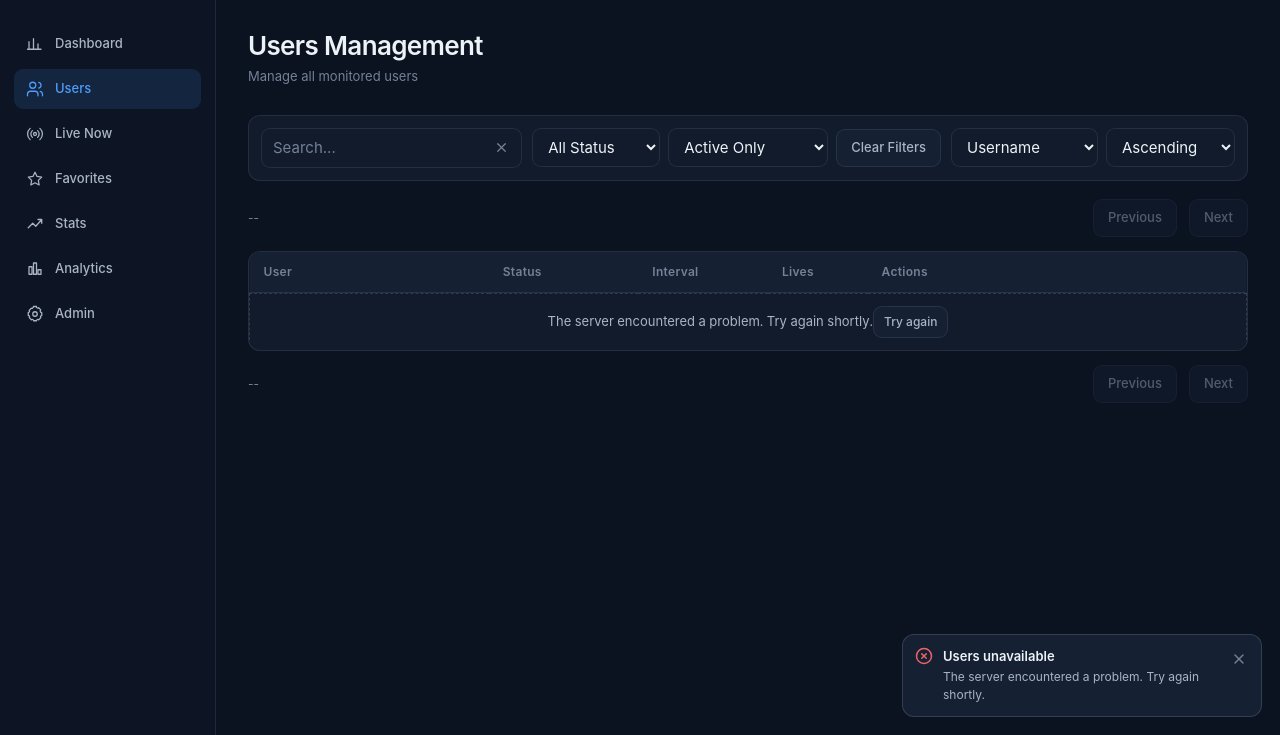
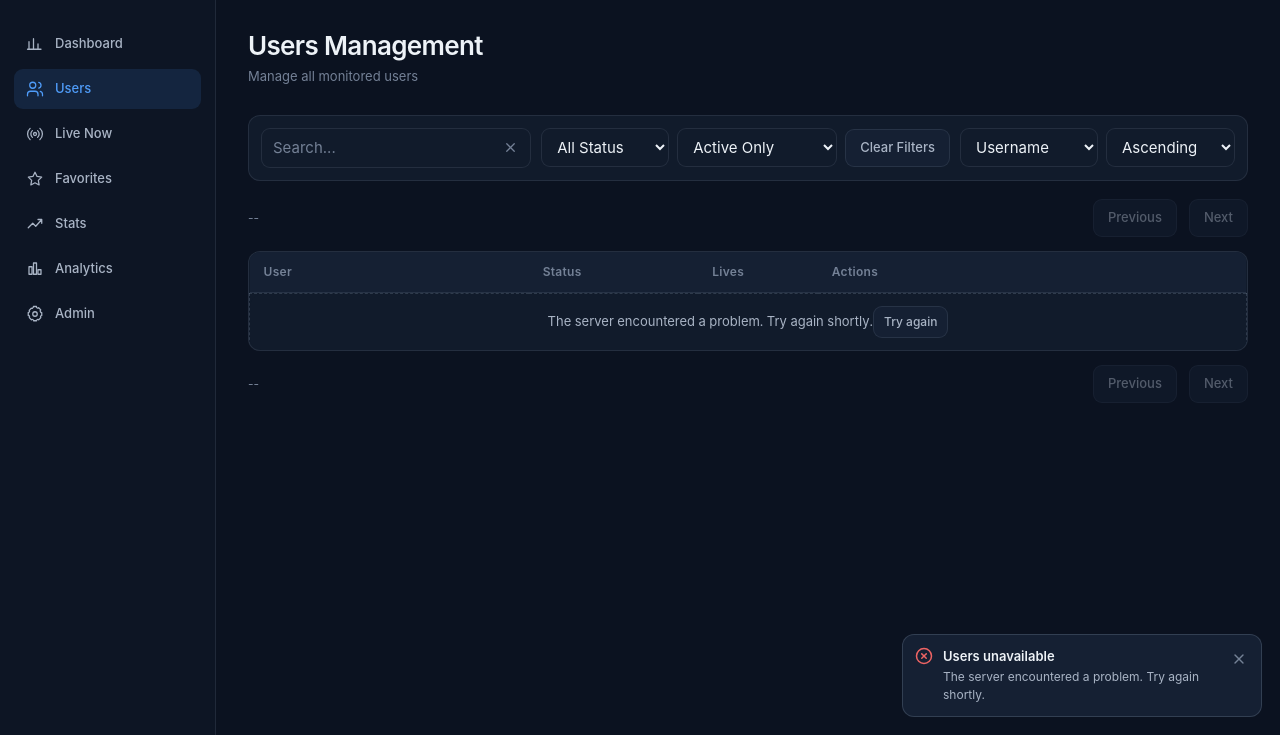
Before and after one commit to hipotures/tklivetracker, a Flask app: page / in a window 1280 px wide, after a click on "Users". Shown: the part 65-800 px from the top of the page. Run offline with Flask 3, Linux system fonts and the light colour scheme; data that the repository does not hold is empty.

Commit message:
Hide legacy interval column from users

```diff
--- a/web_monitor/static/css/style.css
+++ b/web_monitor/static/css/style.css
@@ -419,11 +419,10 @@ input[type="checkbox"] { width: 16px; height: 16px; accent-color: var(--accent);
 .users-table th:nth-child(4) { width: 10%; }
 .users-table th:nth-child(5) { width: 15%; }
 .users-table th:nth-child(6) { width: 27%; }
-.users-table-no-scheduler th:nth-child(1) { width: 24%; }
-.users-table-no-scheduler th:nth-child(2) { width: 15%; }
-.users-table-no-scheduler th:nth-child(3) { width: 13%; }
-.users-table-no-scheduler th:nth-child(4) { width: 10%; }
-.users-table-no-scheduler th:nth-child(5) { width: 38%; }
+.users-table-no-scheduler th:nth-child(1) { width: 28%; }
+.users-table-no-scheduler th:nth-child(2) { width: 17%; }
+.users-table-no-scheduler th:nth-child(3) { width: 12%; }
+.users-table-no-scheduler th:nth-child(4) { width: 43%; }
 .users-table th, .stats-table th { padding: 11px 14px; color: var(--text-muted); background: var(--surface-2); border-bottom: 1px solid var(--border); font-size: var(--font-size-xs); font-weight: 600; letter-spacing: .025em; text-align: left; }
 .users-table td, .stats-table td { padding: 12px 14px; color: var(--text-secondary); border-bottom: 1px solid var(--border); font-size: var(--font-size-sm); vertical-align: middle; font-variant-numeric: tabular-nums; }
 .users-table tbody tr:last-child td, .stats-table tbody tr:last-child td { border-bottom: 0; }
--- a/web_monitor/static/js/preferences.js
+++ b/web_monitor/static/js/preferences.js
@@ -85,9 +85,9 @@ TikTokRecorderApp.prototype.loadPreferences = function() {
                 'all', 'active', 'inactive', 'notifications_enabled', 'notifications_disabled'
             ];
             const allowedUserSorts = [
-                'username', 'interval', 'live', 'active', 'total_lives'
+                'username', 'live', 'active', 'total_lives'
             ];
-            if (this.legacySchedulerStatsEnabled) allowedUserSorts.push('next_check');
+            if (this.legacySchedulerStatsEnabled) allowedUserSorts.push('interval', 'next_check');
             const allowedAnalyticsViews = [
                 'hourly', 'daily', 'weekly', 'last24h', 'last7d', 'last30d',
                 'last365d'
--- a/web_monitor/static/js/users.js
+++ b/web_monitor/static/js/users.js
@@ -316,7 +316,7 @@ TikTokRecorderApp.prototype.renderUsersError = function(message) {
 TikTokRecorderApp.prototype.renderUsersTable = function() {
     const tbody = document.getElementById('users-table-body');
     if (!tbody) return;
-    const columnCount = this.legacySchedulerStatsEnabled ? 6 : 5;
+    const columnCount = this.legacySchedulerStatsEnabled ? 6 : 4;
 
     if (this.usersData.length === 0) {
         tbody.innerHTML = `
@@ -347,7 +347,7 @@ TikTokRecorderApp.prototype.renderUsersTable = function() {
                     ${user.notifications_enabled ? `<span class="status-icon status-notifications" title="Notifications enabled" aria-label="Notifications enabled">${this.icon('bell')}</span>` : ''}
                 </div>
             </td>
-            <td data-label="Interval">${this.escapeHtml(user.check_interval)}s</td>
+            ${this.legacySchedulerStatsEnabled ? `<td data-label="Interval">${this.escapeHtml(user.check_interval)}s</td>` : ''}
             <td data-label="Lives">${this.escapeHtml(user.total_lives)}</td>
             ${this.legacySchedulerStatsEnabled ? `<td data-label="Next">${this.formatNextCheck(user.next_check, user.is_active)}</td>` : ''}
             <td data-label="Actions">
--- a/web_monitor/templates/pages/users.html
+++ b/web_monitor/templates/pages/users.html
@@ -47,7 +47,9 @@
         <div class="sort-section">
             <select id="sort-by" class="select-field" aria-label="Sort users by">
                 <option value="username">Username</option>
+                {% if feature_flags.legacySchedulerStatsEnabled %}
                 <option value="interval">Check Interval</option>
+                {% endif %}
                 <option value="live">Live Status</option>
                 <option value="active">Active Status</option>
                 <option value="total_lives">Total Lives</option>
@@ -84,7 +86,9 @@
                 <tr>
                     <th scope="col" title="Username">User</th>
                     <th scope="col" title="Live Status, Active Status, Favorite, Notifications">Status</th>
+                    {% if feature_flags.legacySchedulerStatsEnabled %}
                     <th scope="col" title="Check Interval (seconds)">Interval</th>
+                    {% endif %}
                     <th scope="col" title="Total Recorded Lives">Lives</th>
                     {% if feature_flags.legacySchedulerStatsEnabled %}
                     <th scope="col" title="Next Check (countdown)">Next</th>
```
Also changed, not shown: tests/test_web_frontend.py (+20 -0 lines), tests/test_web_monitor_feature_flags.py (+4 -0 lines).
